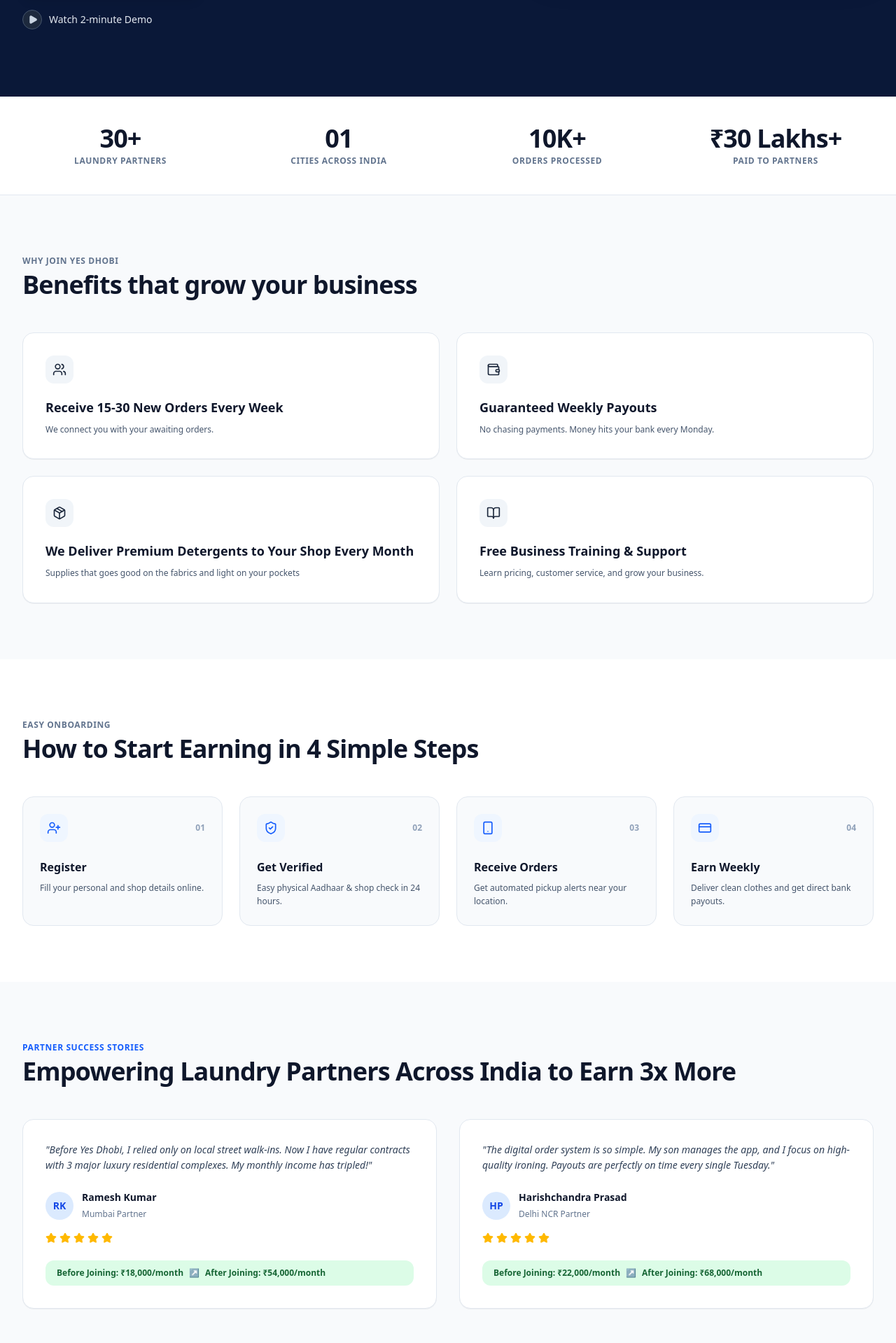
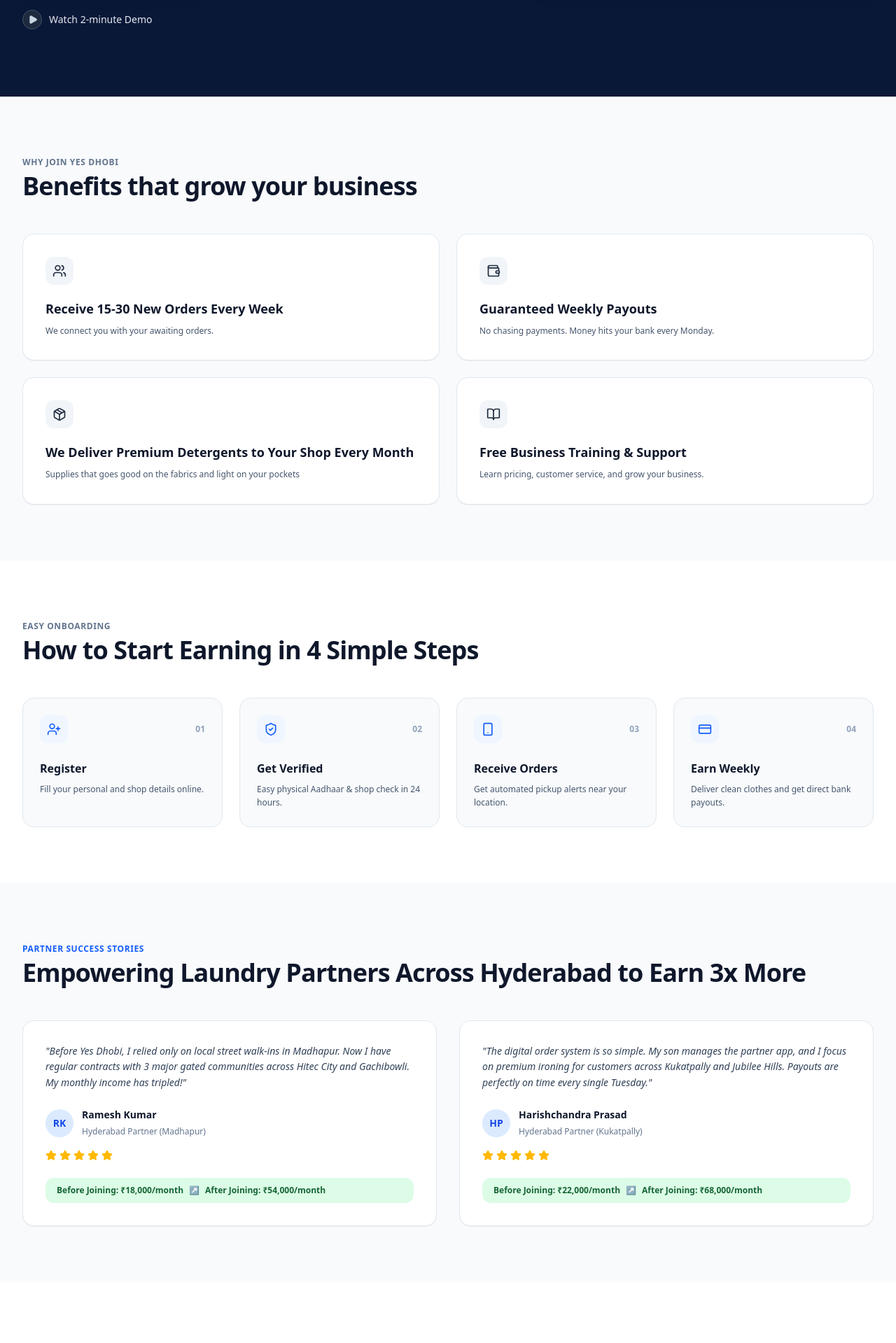
Before and after one commit to jagadeesh3344/yes-dhobi, a React (Vite) app: page / in a window 1280 px wide. Shown: the part 680-2599 px from the top of the page at 70% size. Built offline with nearby package versions, Linux system fonts and the light colour scheme.

Commit message:
feat: hide stats bar, update reviews to Hyderabad, and remove home-based shop FAQ

```diff
--- a/src/components/LandingPage.tsx
+++ b/src/components/LandingPage.tsx
@@ -40,10 +40,6 @@ export const LandingPage: React.FC<LandingPageProps> = ({ onStartRegistration })
     {
       q: 'How do I receive payments?',
       a: 'All earnings are directly deposited into your linked bank account every Monday via NEFT/UPI.'
-    },
-    {
-      q: 'What if I don\'t have a shop?',
-      a: 'You can still partner as a home-based Dhobi or independent ironing provider if you meet quality standards.'
     },
     {
       q: 'Do you provide training?',
@@ -100,30 +96,6 @@ export const LandingPage: React.FC<LandingPageProps> = ({ onStartRegistration })
                 className="w-full h-full object-cover object-center"
               />
               <div className="absolute inset-0 bg-gradient-to-t from-slate-950/40 via-transparent to-transparent pointer-events-none" />
-            </div>
-          </div>
-        </div>
-      </section>
-
-      {/* Statistics Bar */}
-      <section className="w-full bg-white border-b border-slate-200 py-10">
-        <div className="max-w-7xl mx-auto px-4 sm:px-6 lg:px-8">
-          <div className="grid grid-cols-2 md:grid-cols-4 gap-8 text-center">
-            <div>
-              <div className="text-3xl sm:text-4xl font-black text-slate-900 tracking-tight">30+</div>
-              <div className="text-xs font-bold text-slate-500 uppercase tracking-wider mt-1">LAUNDRY PARTNERS</div>
-            </div>
-            <div>
-              <div className="text-3xl sm:text-4xl font-black text-slate-900 tracking-tight">01</div>
-              <div className="text-xs font-bold text-slate-500 uppercase tracking-wider mt-1">CITIES ACROSS INDIA</div>
-            </div>
-            <div>
-              <div className="text-3xl sm:text-4xl font-black text-slate-900 tracking-tight">10K+</div>
-              <div className="text-xs font-bold text-slate-500 uppercase tracking-wider mt-1">ORDERS PROCESSED</div>
-            </div>
-            <div>
-              <div className="text-3xl sm:text-4xl font-black text-slate-900 tracking-tight">₹30 Lakhs+</div>
-              <div className="text-xs font-bold text-slate-500 uppercase tracking-wider mt-1">PAID TO PARTNERS</div>
             </div>
           </div>
         </div>
@@ -263,7 +235,7 @@ export const LandingPage: React.FC<LandingPageProps> = ({ onStartRegistration })
           <div className="mb-12">
             <span className="text-xs font-bold text-blue-600 uppercase tracking-wider">PARTNER SUCCESS STORIES</span>
             <h2 className="text-3xl sm:text-4xl font-extrabold text-slate-900 tracking-tight mt-1">
-              Empowering Laundry Partners Across India to Earn 3x More
+              Empowering Laundry Partners Across Hyderabad to Earn 3x More
             </h2>
           </div>
 
@@ -271,7 +243,7 @@ export const LandingPage: React.FC<LandingPageProps> = ({ onStartRegistration })
             <div className="bg-white p-8 rounded-2xl border border-slate-200 shadow-2xs flex flex-col justify-between">
               <div>
                 <p className="text-sm text-slate-700 italic leading-relaxed mb-6">
-                  "Before Yes Dhobi, I relied only on local street walk-ins. Now I have regular contracts with 3 major luxury residential complexes. My monthly income has tripled!"
+                  "Before Yes Dhobi, I relied only on local street walk-ins in Madhapur. Now I have regular contracts with 3 major gated communities across Hitec City and Gachibowli. My monthly income has tripled!"
                 </p>
                 <div className="flex items-center gap-3 mb-4">
                   <div className="w-10 h-10 rounded-full bg-blue-100 flex items-center justify-center font-bold text-blue-700 text-sm">
@@ -279,7 +251,7 @@ export const LandingPage: React.FC<LandingPageProps> = ({ onStartRegistration })
                   </div>
                   <div>
                     <h5 className="text-sm font-bold text-slate-900">Ramesh Kumar</h5>
-                    <span className="text-xs text-slate-500">Mumbai Partner</span>
+                    <span className="text-xs text-slate-500">Hyderabad Partner (Madhapur)</span>
                   </div>
                 </div>
                 <div className="flex items-center gap-1 text-amber-400 mb-6">
@@ -298,7 +270,7 @@ export const LandingPage: React.FC<LandingPageProps> = ({ onStartRegistration })
             <div className="bg-white p-8 rounded-2xl border border-slate-200 shadow-2xs flex flex-col justify-between">
               <div>
                 <p className="text-sm text-slate-700 italic leading-relaxed mb-6">
-                  "The digital order system is so simple. My son manages the app, and I focus on high-quality ironing. Payouts are perfectly on time every single Tuesday."
+                  "The digital order system is so simple. My son manages the partner app, and I focus on premium ironing for customers across Kukatpally and Jubilee Hills. Payouts are perfectly on time every single Tuesday."
                 </p>
                 <div className="flex items-center gap-3 mb-4">
                   <div className="w-10 h-10 rounded-full bg-blue-100 flex items-center justify-center font-bold text-blue-700 text-sm">
@@ -306,7 +278,7 @@ export const LandingPage: React.FC<LandingPageProps> = ({ onStartRegistration })
                   </div>
                   <div>
                     <h5 className="text-sm font-bold text-slate-900">Harishchandra Prasad</h5>
-                    <span className="text-xs text-slate-500">Delhi NCR Partner</span>
+                    <span className="text-xs text-slate-500">Hyderabad Partner (Kukatpally)</span>
                   </div>
                 </div>
                 <div className="flex items-center gap-1 text-amber-400 mb-6">
```
